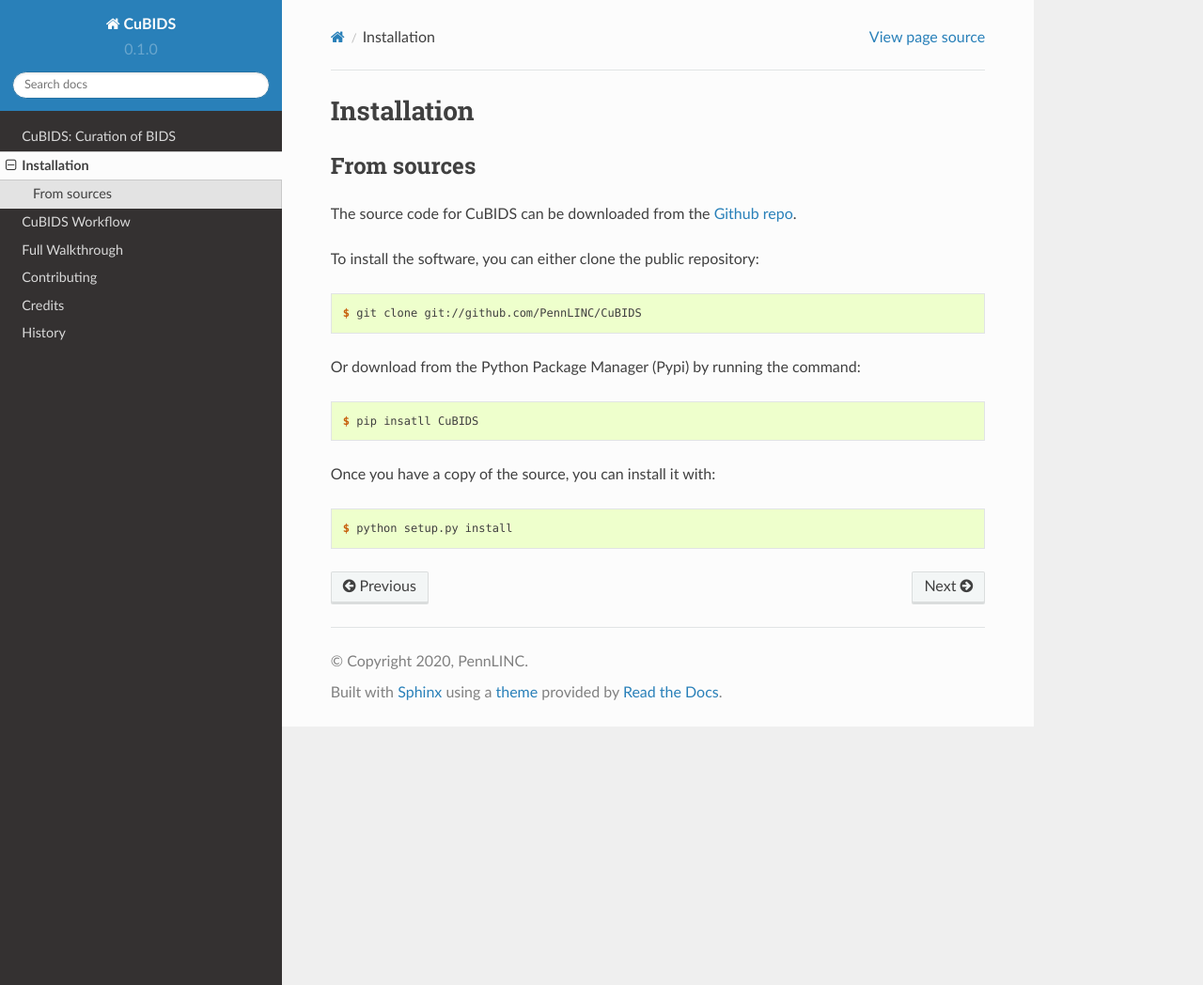
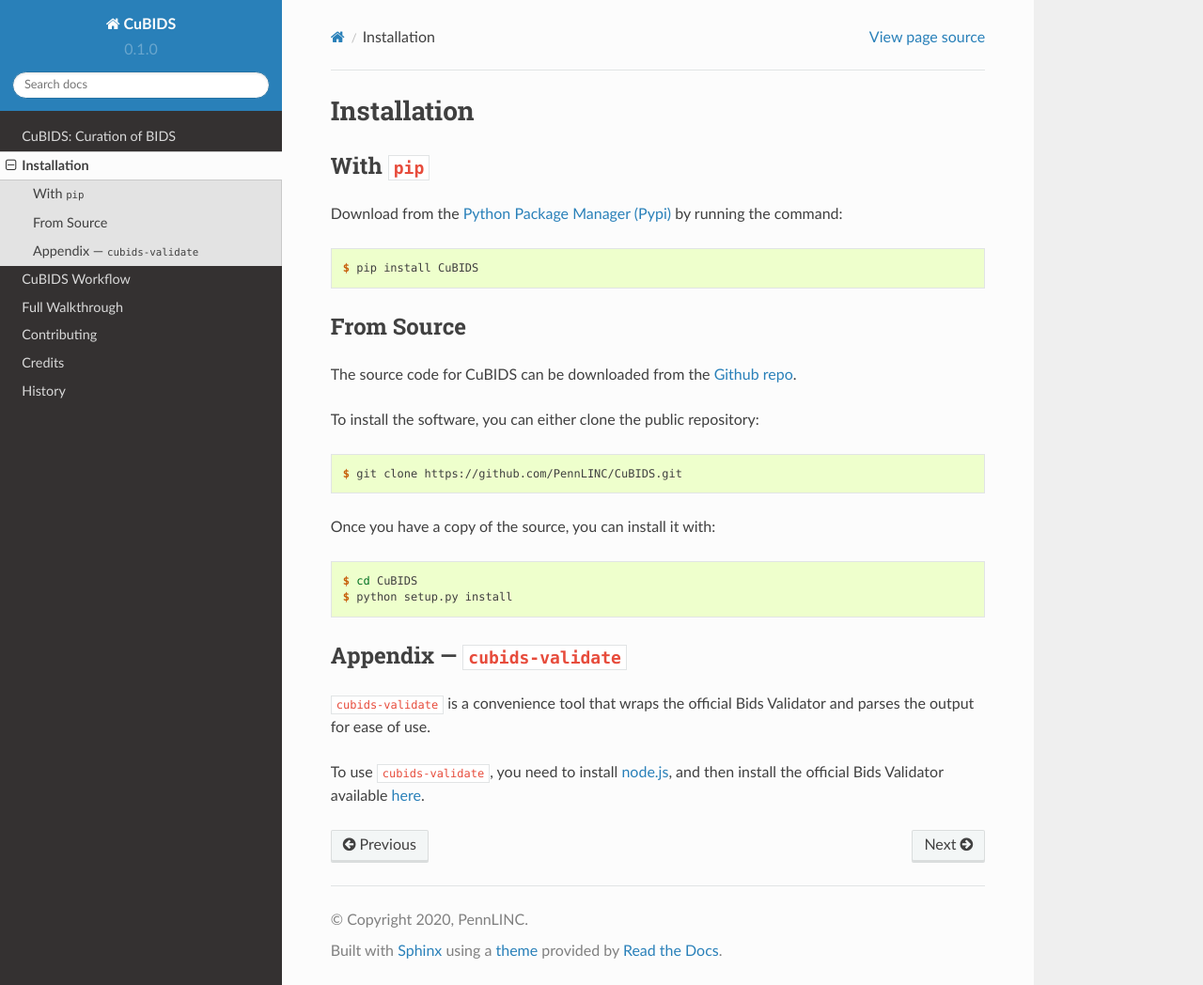
Before and after one commit to PennLINC/CuBIDS, a Sphinx documentation site: the page built from docs/installation.rst, in a window 1280 px wide and 1048 px high. Shown: the whole window at 94% size. Built offline with Sphinx 7.4.7 and the Read the Docs theme 2.0.0, drawn with Linux system fonts in a browser that asks for light colours.

Commit message:
fix installation typo and add blurb about validator #177

```diff
--- a/docs/installation.rst
+++ b/docs/installation.rst
@@ -4,8 +4,17 @@
 Installation
 ============
 
+With ``pip``
+-------------
 
-From sources
+Download from the `Python Package Manager (Pypi) <https://pip.pypa.io/en/stable/installation/>`_ by running the command:
+
+.. code-block:: console
+
+    $ pip install CuBIDS
+
+
+From Source
 ------------
 
 The source code for CuBIDS can be downloaded from the `Github repo`_.
@@ -14,19 +23,20 @@
 
 .. code-block:: console
 
-    $ git clone git://github.com/PennLINC/CuBIDS
-
-Or download from the Python Package Manager (Pypi) by running the command:
-
-.. code-block:: console
-
-    $ pip insatll CuBIDS
+    $ git clone https://github.com/PennLINC/CuBIDS.git
 
 Once you have a copy of the source, you can install it with:
 
 .. code-block:: console
 
+    $ cd CuBIDS
     $ python setup.py install
 
+Appendix — ``cubids-validate``
+-------------------------------------
+
+``cubids-validate`` is a convenience tool that wraps the official Bids Validator and parses the output for ease of use.
+
+To use ``cubids-validate``, you need to install `node.js <https://nodejs.org/en/>`_, and then install the official Bids Validator available `here <http://bids-standard.github.io/bids-validator/>`_.
 
 .. _Github repo: https://github.com/PennLINC/CuBIDS
```
